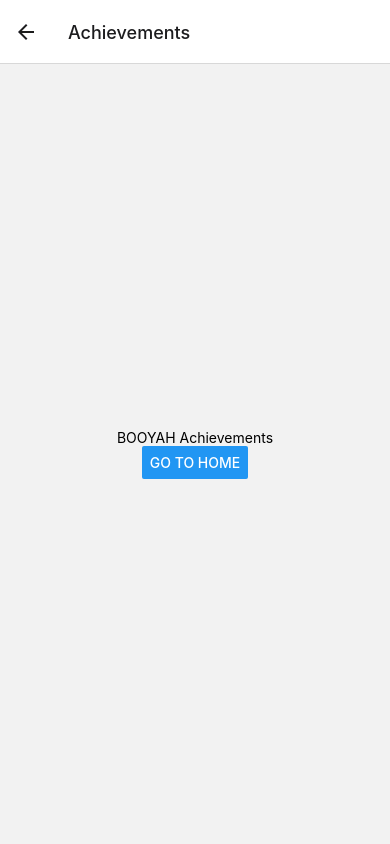
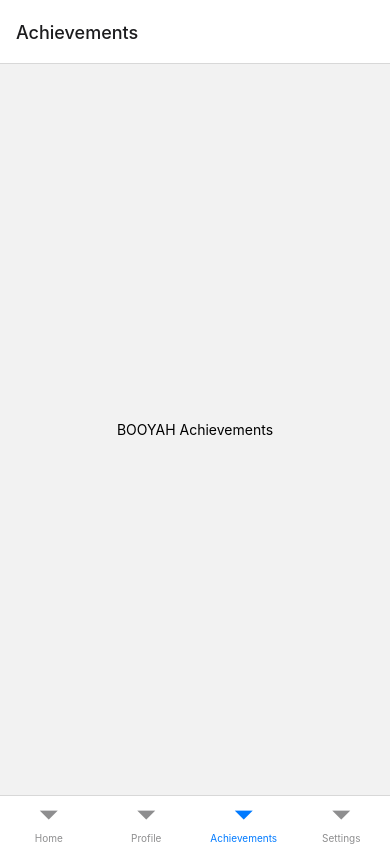
Before and after one commit to JohanLee2000/GNEC-Hackathon, a React Native app in the folder CarbonGo/: screen /Achievements in a window 390 px wide. Built offline with nearby package versions, Linux system fonts and the light colour scheme.

Commit message:
Implement bottom tabs

```diff
--- a/CarbonGo/App.js
+++ b/CarbonGo/App.js
@@ -3,23 +3,26 @@ import { StyleSheet, Text, View } from 'react-native';
 import * as React from 'react';
 import { NavigationContainer } from '@react-navigation/native';
 import { createStackNavigator } from '@react-navigation/stack';
+import { createBottomTabNavigator } from '@react-navigation/bottom-tabs';
 import Home from './screens/Home';
 import Profile from './screens/Profile';
 import Settings from './screens/Settings';
 import Achievements from './screens/Achievements';
 
 const Stack = createStackNavigator();
+const Tab = createBottomTabNavigator();
+
 export default function App() {
   return (
     <NavigationContainer>
-      <Stack.Navigator initialRouteName="Home">
+      <Tab.Navigator initialRouteName="Home">
         <>
-          <Stack.Screen name="Home" component={Home} />
-          <Stack.Screen name="Profile" component={Profile} />
-          <Stack.Screen name="Achievements" component={Achievements} />
-          <Stack.Screen name="Settings" component={Settings} />
+          <Tab.Screen name="Home" component={Home} />
+          <Tab.Screen name="Profile" component={Profile} />
+          <Tab.Screen name="Achievements" component={Achievements} />
+          <Tab.Screen name="Settings" component={Settings} />
         </>
-      </Stack.Navigator>
+      </Tab.Navigator>
     </NavigationContainer>
   );
 }
--- a/CarbonGo/package.json
+++ b/CarbonGo/package.json
@@ -10,6 +10,7 @@
   },
   "dependencies": {
     "@expo/metro-runtime": "~3.1.3",
+    "@react-navigation/bottom-tabs": "^6.5.20",
     "@react-navigation/native": "^6.1.17",
     "@react-navigation/native-stack": "^6.9.26",
     "@react-navigation/stack": "^6.3.29",
@@ -17,8 +18,8 @@
     "expo-status-bar": "~1.11.1",
     "react": "18.2.0",
     "react-native": "0.73.6",
-    "react-native-web": "~0.19.6",
-    "react-native-gesture-handler": "~2.14.0"
+    "react-native-gesture-handler": "~2.14.0",
+    "react-native-web": "~0.19.6"
   },
   "devDependencies": {
     "@babel/core": "^7.20.0"
--- a/CarbonGo/screens/Achievements.js
+++ b/CarbonGo/screens/Achievements.js
@@ -5,10 +5,10 @@ const Achievements = ({ navigation }) => {
     return (
         <View style={styles.container}>
             <Text>BOOYAH Achievements</Text>
-            <Button
+            {/* <Button
                 title="Go to Home"
                 onPress={() => navigation.navigate('Home')} // Make sure you have a DetailsScreen defined to use this
-            />
+            /> */}
         </View>
     );
 };
--- a/CarbonGo/screens/Home.js
+++ b/CarbonGo/screens/Home.js
@@ -5,7 +5,7 @@ const Home = ({ navigation }) => {
     return (
         <View style={styles.container}>
             <Text>Home Screen</Text>
-            <Button
+            {/* <Button
                 title="Go to Profile"
                 onPress={() => navigation.navigate('Profile')} // Make sure you have a DetailsScreen defined to use this
             />
@@ -16,7 +16,7 @@ const Home = ({ navigation }) => {
             <Button
                 title="Go to Settings"
                 onPress={() => navigation.navigate('Settings')} // Make sure you have a DetailsScreen defined to use this
-            />
+            /> */}
         </View>
     );
 };
--- a/CarbonGo/screens/Profile.js
+++ b/CarbonGo/screens/Profile.js
@@ -6,10 +6,10 @@ const Profile = ({ navigation }) => {
   return (
     <View style={styles.container}>
       <Text>Profile Screen</Text>
-      <Button
+      {/* <Button
         title="Go Back to Home"
         onPress={() => navigation.goBack()}
-      />
+      /> */}
     </View>
   );
 };
--- a/CarbonGo/screens/Settings.js
+++ b/CarbonGo/screens/Settings.js
@@ -5,10 +5,10 @@ const Settings = ({ navigation }) => {
     return (
         <View style={styles.container}>
             <Text>Settings</Text>
-            <Button
+            {/* <Button
                 title="Go to Home"
                 onPress={() => navigation.navigate('Home')} // Make sure you have a DetailsScreen defined to use this
-            />
+            /> */}
         </View>
     );
 };
```
Also changed, not shown: 1 other file (tests, documents, lock files or other folders).
